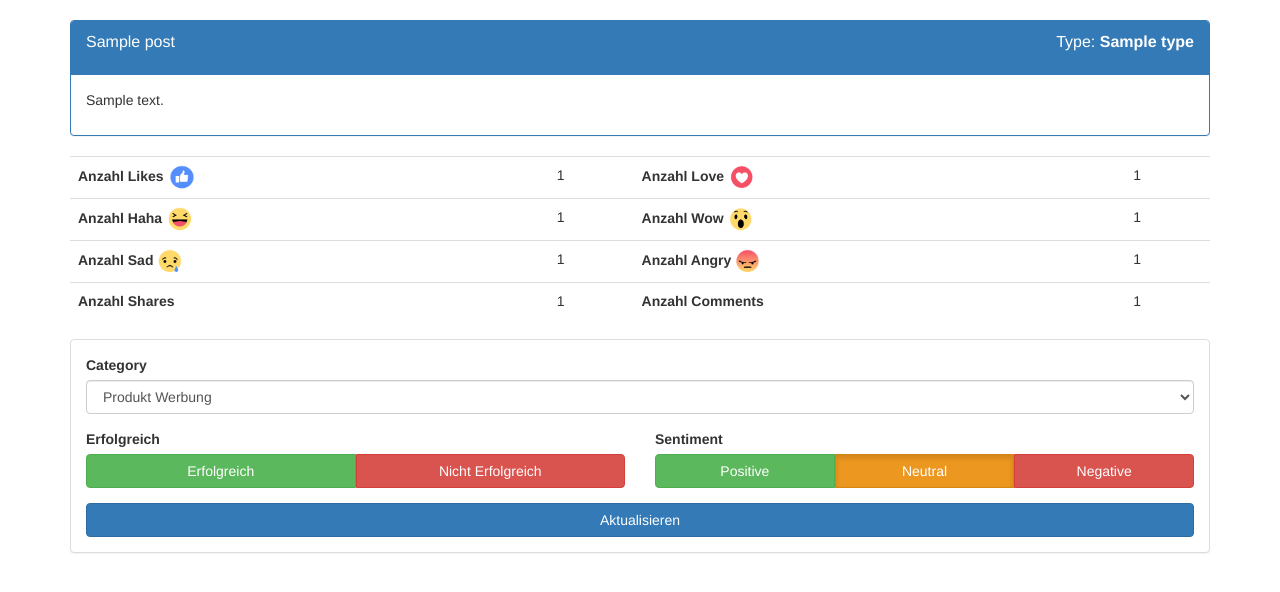
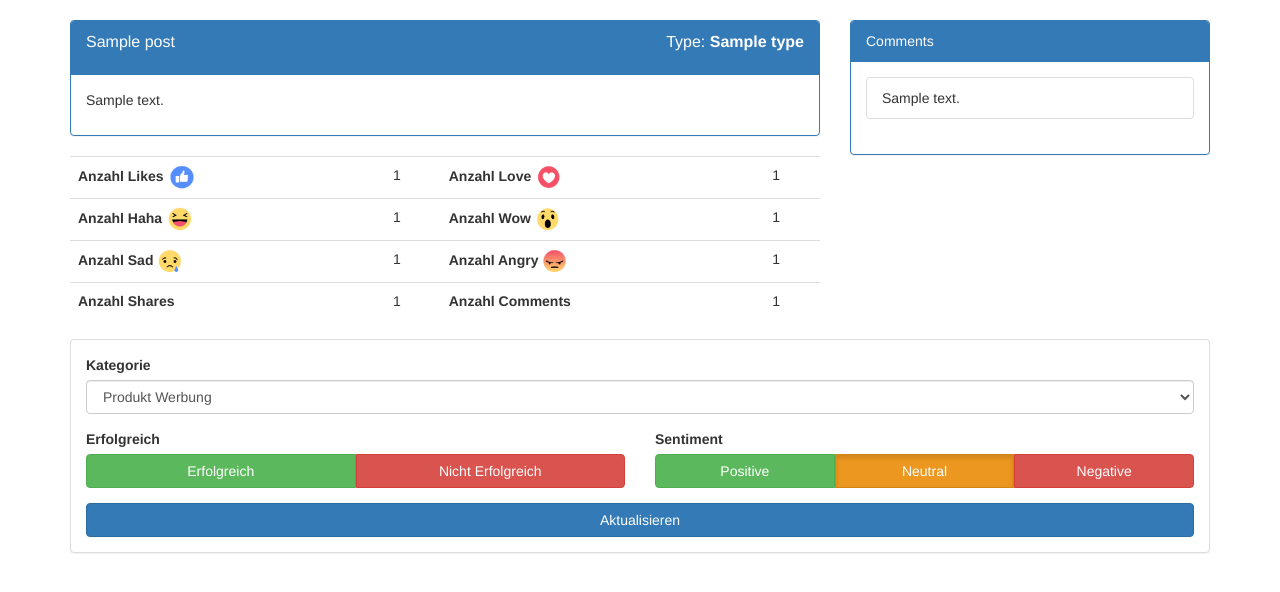
Before and after one commit to CCWI/post-categoriser-tool, a Flask app: template templates/post.html in a window 1280 px wide. Shown: the part 46-638 px from the top of the page. Run offline with Flask 2, Linux system fonts and the light colour scheme; the template is opened without the code that fills it: most values are stand-ins (such as "Sample title", 1, 10 or a date in 2020); some libraries are stand-ins or nearby versions.

Commit message:
[BST] added comment section

```diff
--- a/app.py
+++ b/app.py
@@ -33,8 +33,10 @@ def generate():
 
 @app.route('/post/<post_id>')
 def getpost(post_id):
+    # open database connection
     mariadb_connection = get_db_connection()
 
+    # get post info from the database
     cursor = mariadb_connection.cursor(buffered=True)
     cursor.execute(
         'SELECT text,num_likes,num_shares,num_angry,num_haha,num_wow,num_love,num_sad,name,type, picture,source,permanent_link FROM post WHERE id = "' + str(
@@ -44,8 +46,19 @@ def getpost(post_id):
     row = cursor.fetchall()[0]
     post = {'text': row[0], 'num_likes': row[1], 'num_shares': row[2], 'num_angry': row[3], 'num_haha': row[4],
             'num_wow': row[5], 'num_love': row[6], 'num_sad': row[7], 'name': row[8], 'type': row[9].upper(),
-            'picture': row[10],'source': row[11], 'perm_link': row[12], 'num_comments': 0, 'id': post_id}
+            'picture': row[10], 'source': row[11], 'perm_link': row[12], 'id': post_id}
+    cursor.execute('SELECT text from comment where post_id ="' + post_id + '"')
+    # add comments
+    post['comments'] = []
+    comments = cursor.fetchall()
+    for comment in comments:
+        post['comments'].append(comment[0])
+
+    post['num_comments'] = len(post['comments'])
+    # close database connection
     mariadb_connection.close()
+
+    # retrun post page
     return render_template('post.html', post=post)
 
 
--- a/static/css/stylesheet.css
+++ b/static/css/stylesheet.css
@@ -1,3 +1,16 @@
 .bottom-buffer {
     margin-bottom: 20px;
 }
+
+.fixed-panel {
+  max-height: 400px;
+  overflow-y: scroll;
+}
+
+li {
+  word-wrap:break-word;
+}
+
+.btn:focus,.btn:active {
+   outline: none !important;
+}
--- a/templates/post.html
+++ b/templates/post.html
@@ -14,12 +14,14 @@
         <h3 class="text-muted">Facebook Post Categoriser</h3>
     </div>
 
+    <div class="row">
+        <div class="col col-md-8">
             <div class="panel panel-primary">
                 <div class="panel-heading">
                     <div class="row panel-title">
                         <div class="col col-xs-8">
                             {% if post.name is not none %}
-                        <a style="color: white" href="{{ post.perm_link }}"><p>{{ post.name }}</p></a>
+                                <a style="color:white;" href="{{ post.perm_link }}"><p>{{ post.name }}</p></a>
                             {% endif %}
                         </div>
                         <div class="col col-xs-4">
@@ -35,7 +37,7 @@
                     <div class="row">
                         {% if post.type == 'PHOTO' and post.picture is not none %}
                             <div class="col col-sm-4 bottom-buffer ">
-                        <img width = "100%" src="{{ post.picture }}">
+                                <img width="100%" src="{{ post.picture }}">
                             </div>
                             <div class="col col-sm-8">
                                 <p>{{ post.text }}</p>
@@ -62,8 +64,6 @@
                     </div>
                 </div>
             </div>
-
-
             <table class="table">
                 <tbody>
                 <tr>
@@ -103,6 +103,22 @@
                 </tr>
                 </tbody>
             </table>
+        </div>
+        <div class="col col-md-4">
+            <div class="panel panel-primary">
+                <div class="panel-heading">
+                    Comments
+                </div>
+                 <div class='panel-body fixed-panel'>
+                     <ul class="list-group">
+                         {% for comment in post.comments %}
+                             <li class="list-group-item">{{ comment }}</li>
+                         {% endfor %}
+                     </ul>
+                 </div>
+            </div>
+        </div>
+    </div>
 
 
     <div class="panel panel-default">
@@ -111,7 +127,7 @@
                 <input type="hidden" name="post_id" value="{{ post.id }}">
                 <div class="form-group row">
                     <div class="col col-lg-12">
-                        <label for="category">Category</label>
+                        <label for="category">Kategorie</label>
                         <select class="form-control" name="category">
                             <option>Produkt Werbung</option>
                             <option>Besondere Aktion (Rabatt)</option>
```
Lines whose indentation alone changed are shown as unchanged.
